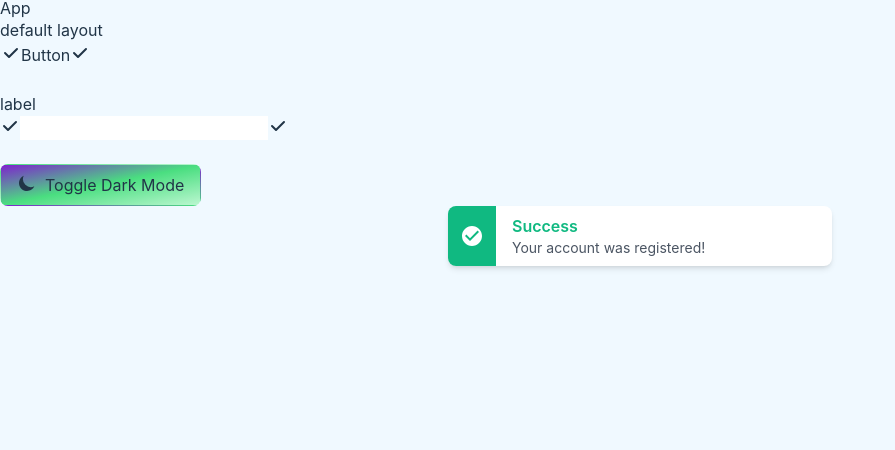
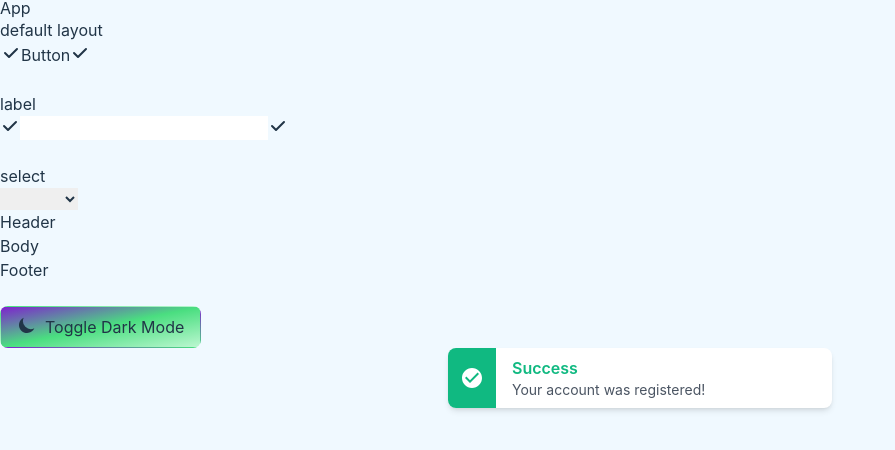
Before and after one commit to lifeofdan/viteable-vue, a Vue app: page /ui in a window 1280 px wide. Shown: the top 450 px of the page, without its empty margins (0-895 px from the left). Built offline with nearby package versions, Linux system fonts and the light colour scheme.

Commit message:
Add select, input and refactor button

```diff
--- /dev/null
+++ b/src/components/headless/card/xCard.vue
@@ -0,0 +1,40 @@
+<template>
+  <div :class="cardClasses" :style="cardStyles">
+    <div :class="cardHeaderClasses" :style="cardHeaderStyles">
+      <slot name="card-header"/>
+    </div>
+    <div :class="cardBodyClasses" :style="cardBodyStyles">
+      <slot />
+    </div>
+    <div :class="cardFooterClasses" :style="cardFooterStyles">
+      <slot name="card-footer"/>
+    </div>
+  </div>
+</template>
+
+<script setup lang="ts">
+interface Props {
+  cardClasses?: string,
+  cardStyles?: string,
+  cardHeaderClasses?: string,
+  cardHeaderStyles?: string,
+  cardBodyClasses?: string,
+  cardBodyStyles?: string,
+  cardFooterClasses?: string,
+  cardFooterStyles?: string
+}
+withDefaults(defineProps<Props>(), {
+  cardClasses: '',
+  cardStyles: '',
+  cardHeaderClasses: '',
+  cardHeaderStyles: '',
+  cardBodyClasses: '',
+  cardBodyStyles: '',
+  cardFooterClasses: '',
+  cardFooterStyles: ''
+})
+</script>
+
+<style scoped>
+
+</style>
--- a/src/components/headless/inputs/xinput.vue
+++ b/src/components/headless/inputs/xInput.vue
@@ -7,7 +7,6 @@
           <input :class="inputClasses" :style="inputStyles" :type="type" />
         <slot name="rightIcon" />
       </div>
-
     </label>
   </div>
 </template>
--- /dev/null
+++ b/src/components/headless/select/xSelect.vue
@@ -0,0 +1,54 @@
+<template>
+  <div>
+    <label :style="`text-align: left; ${labelStyles}`">
+      {{ label }}
+      <div style="display: flex">
+        <select v-model="selected">
+          <option
+            v-for="option in options"
+            :value="option"
+          >
+            {{option.label}}
+          </option>
+        </select>
+      </div>
+    </label>
+  </div>
+</template>
+
+<script setup lang="ts">
+import { ref, watch } from 'vue';
+
+export type SelectOption = { value: string, label: string }
+interface Props {
+  label?: string,
+  labelStyles?: string,
+  options?: SelectOption[]
+}
+
+interface Emits {
+  (e: 'select', value: SelectOption): void
+}
+
+withDefaults(defineProps<Props>(), {
+  label: '',
+  labelStyles: '',
+  options: () => [
+    { value: 'option1', label: 'option1' },
+    { value: 'option2', label: 'option2' }
+  ]
+})
+
+const emit = defineEmits<Emits>()
+const selected = ref({ value: '', label: '' })
+
+watch(() => selected.value, () => emitOption())
+const emitOption = () => {
+  emit('select', selected.value)
+}
+
+</script>
+
+<style scoped>
+
+</style>
--- a/src/pages/ui.vue
+++ b/src/pages/ui.vue
@@ -17,13 +17,25 @@
         <CheckIcon class="h-5 w-5 mr-2" />
       </template>
     </xInput><br />
+    <xSelect @select="onSelect" label="select" />
+    <xCard>
+      <template #card-header>Header</template>
+      Body
+      <template #card-footer>Footer</template>
+    </xCard><br />
   </div>
 </template>
 
 <script setup lang="ts">
-import xButton from '../components/headless/buttons/xbutton.vue';
-import xInput from '../components/headless/inputs/xinput.vue';
+import xButton from '../components/headless/buttons/xButton.vue';
+import xInput from '../components/headless/inputs/xInput.vue';
+import xSelect, { SelectOption } from '../components/headless/select/xSelect.vue'
+import xCard from '../components/headless/card/xCard.vue'
 import { CheckIcon } from "@heroicons/vue/solid"
+
+const onSelect = (e: SelectOption) => {
+  console.log(e.value);
+}
 </script>
 
 <style scoped>
```
Also changed, not shown: src/components/headless/buttons/xButton.vue (renamed from src/components/headless/buttons/xbutton.vue).
